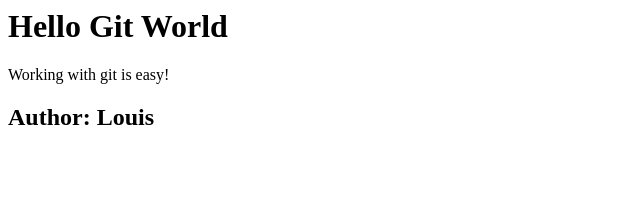
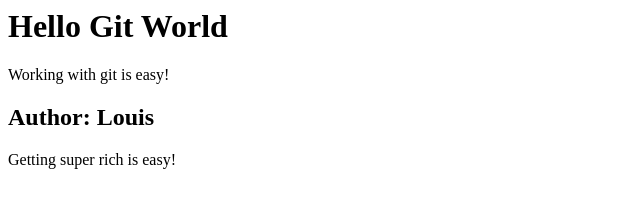
Before and after one commit to mtien1234/GitGithubMasterClass, a plain HTML site: page index.html in a window 1280 px wide. Shown: the whole page, without its empty margins (0-640 px from the left). Drawn offline with Linux system fonts and the light colour scheme.

Commit message:
Experimental

```diff
--- a/index.html
+++ b/index.html
@@ -5,3 +5,7 @@
 </div>
 
 <h2>Author: Louis</h2>
+
+<div>
+    <p>Getting super rich is easy!</p>
+</div>
```
